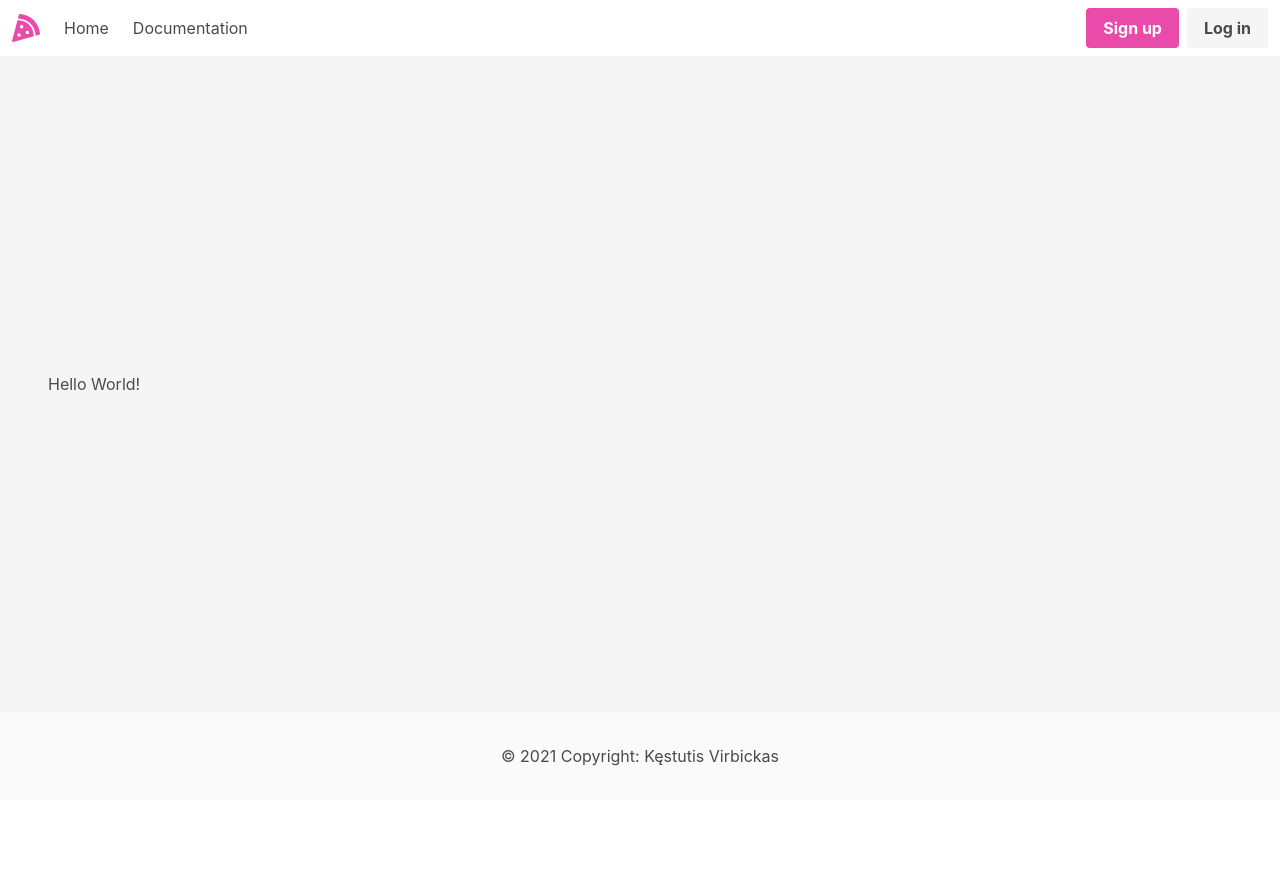
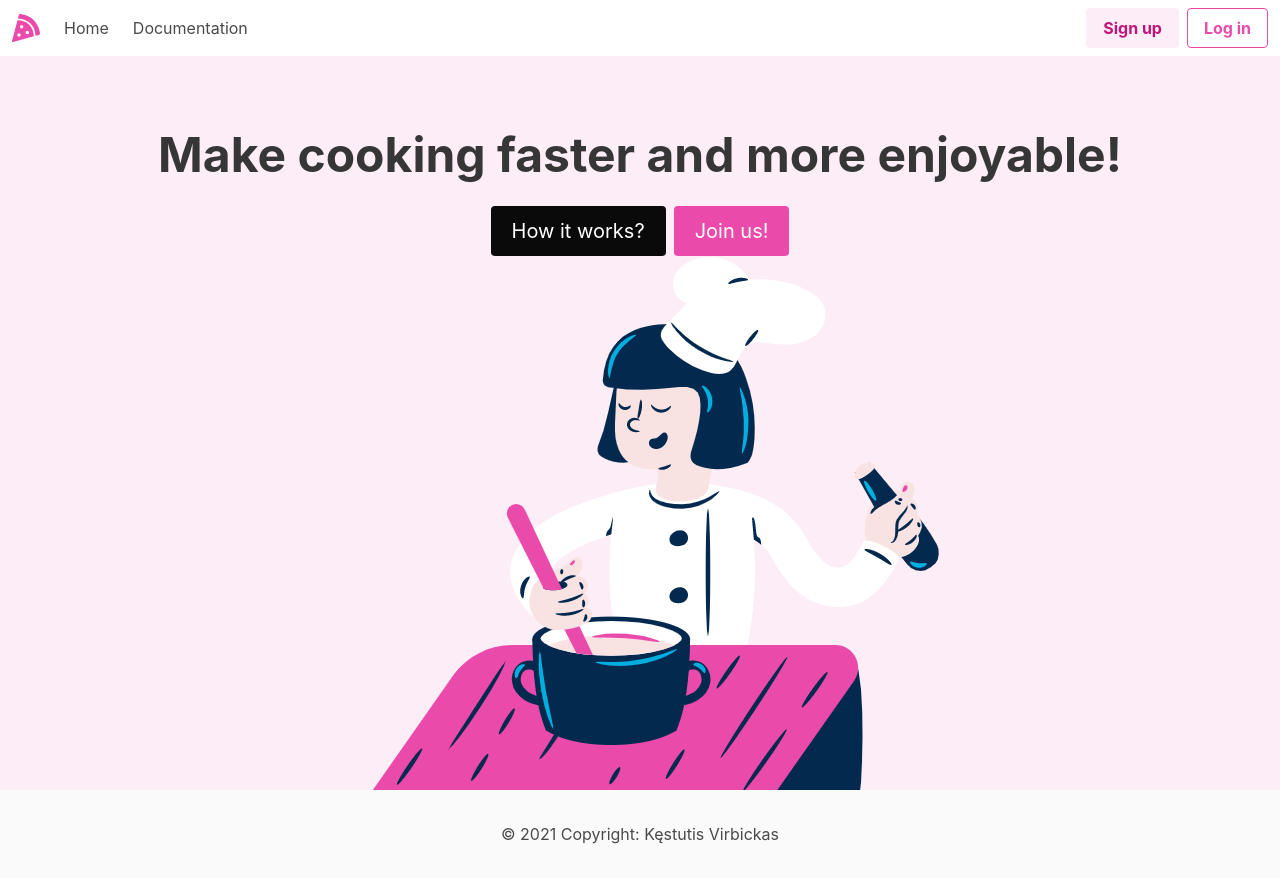
Before and after one commit to kestvir/recipe-reader-node-react, a React (Create React App) app in the folder client/: page / in a window 1280 px wide. Before the commit the page ends 800 px from the top, so only its background shows below. Built offline with nearby package versions, Linux system fonts and the light colour scheme; no server answers.

Commit message:
added a hero section

```diff
--- a/client/src/components/Home.tsx
+++ b/client/src/components/Home.tsx
@@ -1,9 +1,38 @@
 import React from "react";
+import { useAppSelector } from "../redux/hooks";
+import { State } from "../shared/types";
+import { Link } from "react-router-dom";
+import heroImg from "../assets/hero.png";
 
 const Home: React.FC = ({}) => {
+  const userId = useAppSelector((state: State) => state.auth.id);
   return (
-    <section className="section">
-      <h1>Hello World!</h1>
+    <section className="hero is-small">
+      <div className="hero-body is-flex is-flex-direction-column is-justify-content-space-between is-align-content-space-between has-text-centered pb-0">
+        <div className="is-flex is-flex-direction-column has-text-centered">
+          <p className="title is-size-1 has-text-weight-bold">
+            Make cooking faster and more enjoyable!
+          </p>
+          <div className="buttons are-medium is-align-self-center">
+            <button className="button is-black">
+              <Link className="has-text-white" to="/">
+                How it works?
+              </Link>
+            </button>
+            <button className="button is-primary">
+              <Link
+                className="has-text-white"
+                to={`${userId ? "/recipes/add" : "/singup"}`}
+              >
+                {`${userId ? "Add a recipe" : "Join us!"} `}
+              </Link>
+            </button>
+          </div>
+        </div>
+        <div id="hero-img">
+          <img src={heroImg} alt="illiustration of a chef cooking" />
+        </div>
+      </div>
     </section>
   );
 };
--- a/client/src/components/Layout/Header.tsx
+++ b/client/src/components/Layout/Header.tsx
@@ -66,15 +66,15 @@ const Header: React.FC<HeaderProps> = ({}) => {
             <div className="navbar-item">
               <div className="buttons">
                 {userId ? (
-                  <a className="button is-primary" onClick={logout}>
+                  <a className="button is-primary is-light" onClick={logout}>
                     <strong>Log out</strong>
                   </a>
                 ) : (
                   <>
-                    <Link to="/signup" className="button is-primary">
+                    <Link to="/signup" className="button is-primary is-light">
                       <strong>Sign up</strong>
                     </Link>
-                    <Link to="/login" className="button is-light">
+                    <Link to="/login" className="button is-primary is-outlined">
                       <strong>Log in</strong>
                     </Link>
                   </>
--- a/client/src/styles/main.scss
+++ b/client/src/styles/main.scss
@@ -27,4 +27,16 @@ section {
     }
 }
 
+.hero {
+    background-color: $primary-light;
+}
+
+.hero-body {
+    padding-top: 4.5rem !important;
+}
+
+#hero-img {
+    line-height: 0;
+}
+
 @import "../../node_modules/bulma/bulma.sass";
```
Also changed, not shown: client/src/assets/hero.png (added), 1 other file (tests, documents, lock files or other folders).
